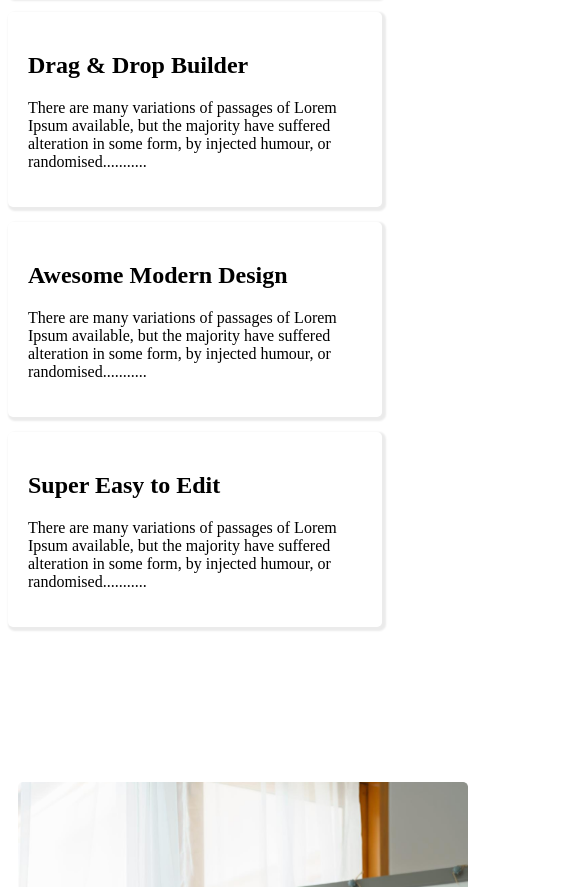
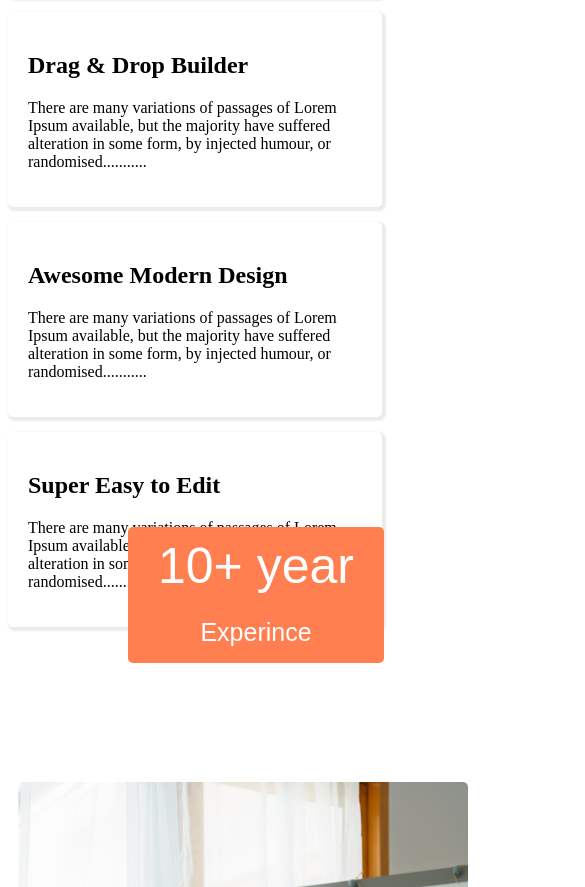
Before and after one commit to actallysadiq/assignment-2, a plain HTML site: page index.html in a window 390 px wide. Shown: the part 2713-3600 px from the top of the page, 585 px wide, since content can reach past the window. Drawn offline with Linux system fonts and the light colour scheme.

Commit message:
finished

```diff
--- a/style/style.css
+++ b/style/style.css
@@ -253,6 +253,10 @@ flex-direction: column;
 width: 450px;
 padding: 10px;
 }
+.btn-3{
+    margin-top: 440px;
+    margin-left: 120px;
+}
 .sec3-div{
     flex-direction: column;
     gap: 30px;
```
